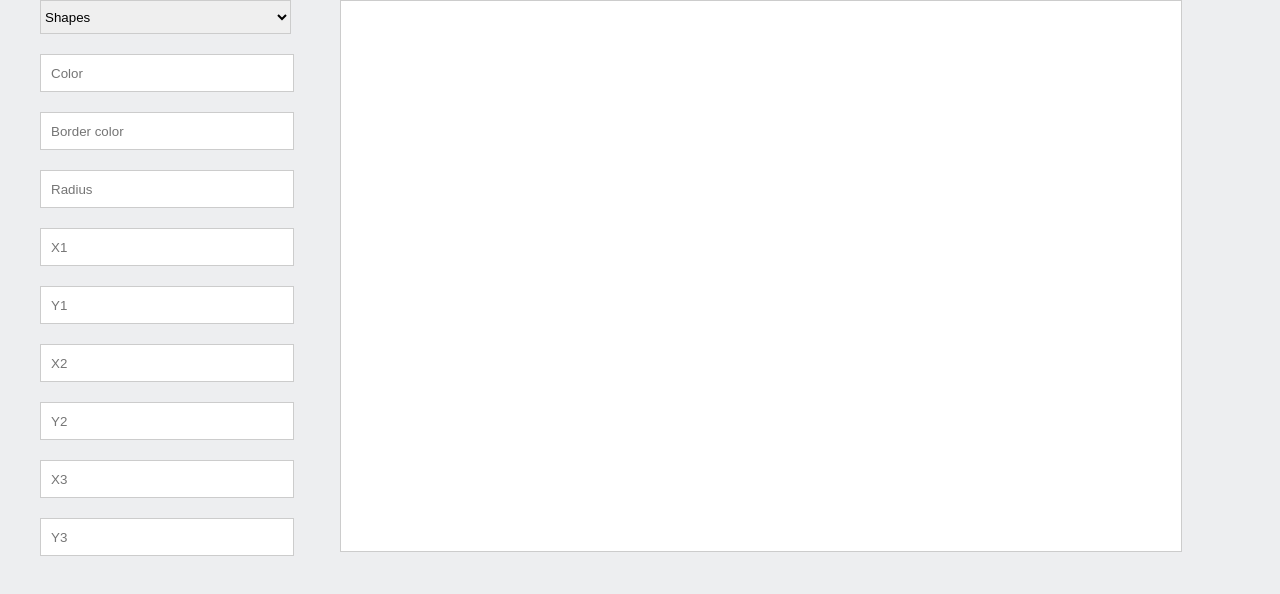
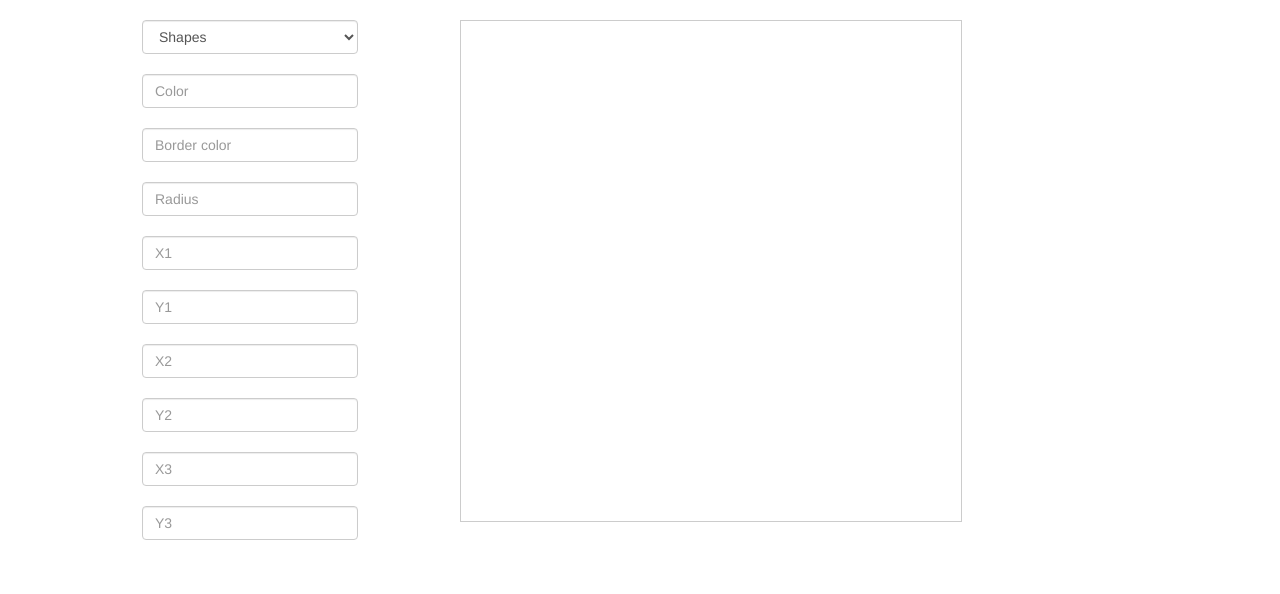
Before and after one commit to M4KrO/Web, a website: page 3/index.html in a window 1280 px wide. Drawn offline with nearby package versions, Linux system fonts and the light colour scheme.

Commit message:
cx
changes

```diff
--- a/3/css/style.css
+++ b/3/css/style.css
@@ -10,16 +10,14 @@ body
     background: #edeef0;
 }
 
-.content
+.container
 {
-    margin: 0 auto;
-    width: 1200px;
+    margin-top: 20px;
 }
 
 .shape_form
 {
-    float: left;
-    width: 250px;
+    width: 100%;
     margin: 0 auto;
 }
 
@@ -29,12 +27,16 @@ body
     border: 1px solid #CCC;
     overflow: hidden;
     height: 34px;
-    width: 251px;
+    width: 60%;
+}
+
+.form-control
+{
+    margin: 0 auto;
 }
 
 .shape_form input
 {
-
     margin-top: 20px;
     border: 1px solid #CCC;
     overflow: hidden;
@@ -42,29 +44,31 @@ body
 
 .static_input input
 {
-    padding-left: 10px;
     height: 34px;
-    width: 240px;
+    width: 60%;
 }
 
 canvas
 {
     background: #fff;
-    float: left;
     display: block;
     margin: 0 auto;
     border: 1px solid #CCC;
-    margin-left: 50px;
 }
 
-#sumbit
+@media (min-width: @screen-sm-min)
 {
-    width: 251px;
+
 }
 
-.size
+
+@media (min-width: @screen-md-min)
 {
-    margin-right: 8px;
-    float: left;
-    width: 30px;
+
 }
+
+
+@media (min-width: @screen-lg-min)
+{
+
+}
--- a/3/index.html
+++ b/3/index.html
@@ -3,14 +3,16 @@
 <head>
 	<title></title>
 	<link href="css/style.css" rel="stylesheet">
-
+	<link rel="stylesheet" href="node_modules/bootstrap/dist/css/bootstrap.css">
 </head>
 <body>
 
-	<div class="content">
+	<div class="container">
+		<div class="row">
+			<div class="bg1 col-xs-6 col-md-4">
 				<form class="shape_form" name="form">
 
-			<select id="shapes" onchange="change()">
+					<select class="form-control" id="shapes" onchange="change()">
 						<option value="0" disabled selected>Shapes</option>
 						<option value="1">Triangle</option>
 						<option value="2">Circle</option>
@@ -18,21 +20,28 @@
 					</select>
 
 					<div class="static_input">
-				<input id="color" type="text" placeholder="Color" onchange="changeVal()">
-				<input id="border_color" type="text" placeholder="Border color" onchange="changeVal()">
-				<input id="radius" type="text" placeholder="Radius" onchange="changeVal()">
-				<input id="x1" type="text" placeholder="X1" onchange="changeVal()">
-				<input id="y1" type="text" placeholder="Y1" onchange="changeVal()">
-				<input id="x2" type="text" placeholder="X2" onchange="changeVal()">
-				<input id="y2" type="text" placeholder="Y2" onchange="changeVal()">
-				<input id="x3" type="text" placeholder="X3" onchange="changeVal()">
-				<input id="y3" type="text" placeholder="Y3" onchange="changeVal()">
+						<input class="form-control" id="color" type="text" placeholder="Color" onchange="changeVal()">
+						<input class="form-control" id="border_color" type="text" placeholder="Border color" onchange="changeVal()">
+						<input class="form-control" id="radius" type="text" placeholder="Radius" onchange="changeVal()">
+						<input class="form-control" id="x1" type="text" placeholder="X1" onchange="changeVal()">
+						<input class="form-control" id="y1" type="text" placeholder="Y1" onchange="changeVal()">
+						<input class="form-control" id="x2" type="text" placeholder="X2" onchange="changeVal()">
+						<input class="form-control" id="y2" type="text" placeholder="Y2" onchange="changeVal()">
+						<input class="form-control" id="x3" type="text" placeholder="X3" onchange="changeVal()">
+						<input class="form-control" id="y3" type="text" placeholder="Y3" onchange="changeVal()">
 					</div>
 
 				</form>
+			</div>
 
-		<canvas height='550' width='840' id='canvasArea'></canvas>
-		<div class="clear"></div>
+  			<div class="bg col-xs-12 col-sm-6 col-md-8">
+				<canvas height ='500px' width='500px' id='canvasArea'></canvas>
+  			</div>
+		</div>
+
+
+
+
 	</div>
 
 
--- a/3/js/main.js
+++ b/3/js/main.js
@@ -85,8 +85,8 @@ function makeText(shape){
 
     ctx.fillStyle = "#00F";
     ctx.font = "10pt Arial";
-    ctx.fillText("perimeter: " + perimeter, 650, 20);
-    ctx.fillText("areaSize: " + areaSize, 650, 40);
+    ctx.fillText("perimeter: " + perimeter, 250, 20);
+    ctx.fillText("areaSize: " + areaSize, 250, 40);
 }
 
 function makeRectangle(){
```
Also changed, not shown: 3/package.json (added, +27 -0 lines). Lines whose indentation alone changed are shown as unchanged.
